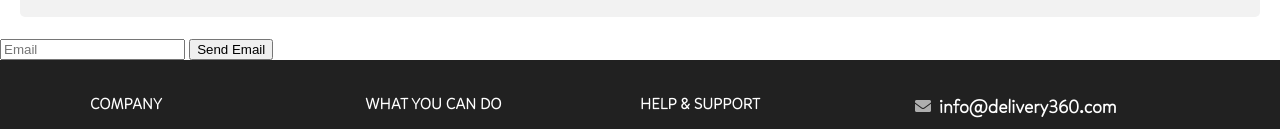
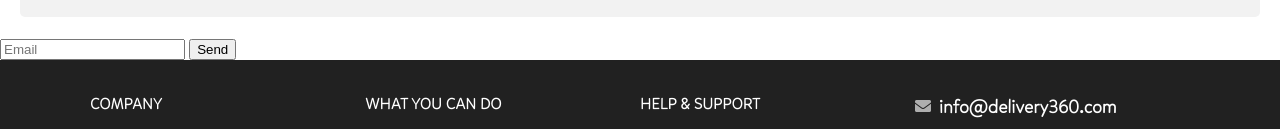
Before and after one commit to Vishwasapandiri/SWE632, a plain HTML site: page compute.html in a window 1280 px wide. Shown: the part 924-1053 px from the top of the page. Drawn offline with nearby package versions, Linux system fonts and the light colour scheme.

Commit message:
Update compute.html

```diff
--- a/compute.html
+++ b/compute.html
@@ -243,10 +243,9 @@
             </table>
         </div>
         <div>
-              <form method="post">
+              <form onsubmit="sendEmail(); reset(); return false;">
                   <input type="email" id="email" placeholder="Email" required>
-                <input type="button" value="Send Email"
-                    onclick="sendEmail()" />
+                  <button type="submit">Send</button>
               </form>
         </div>
         <footer class="page-footer">
```
